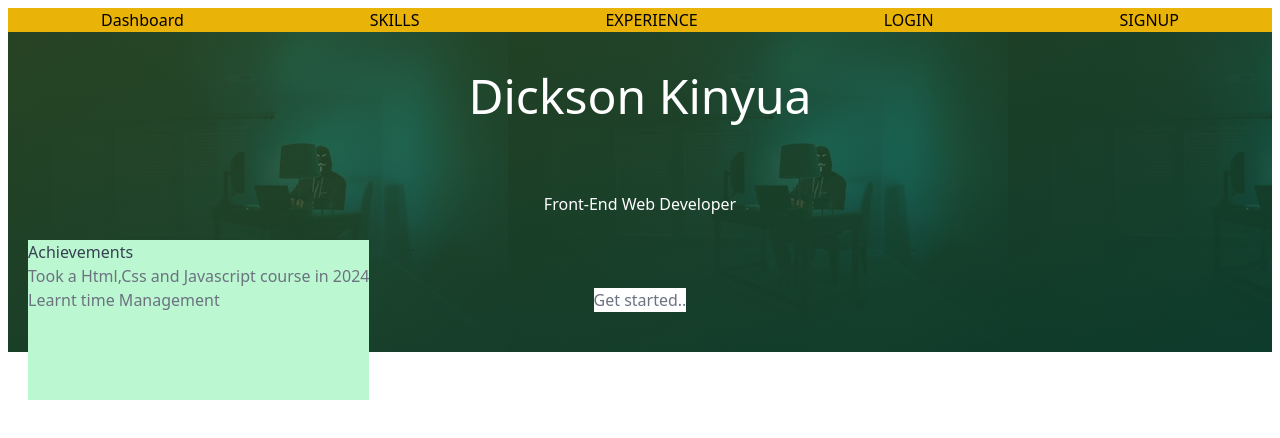
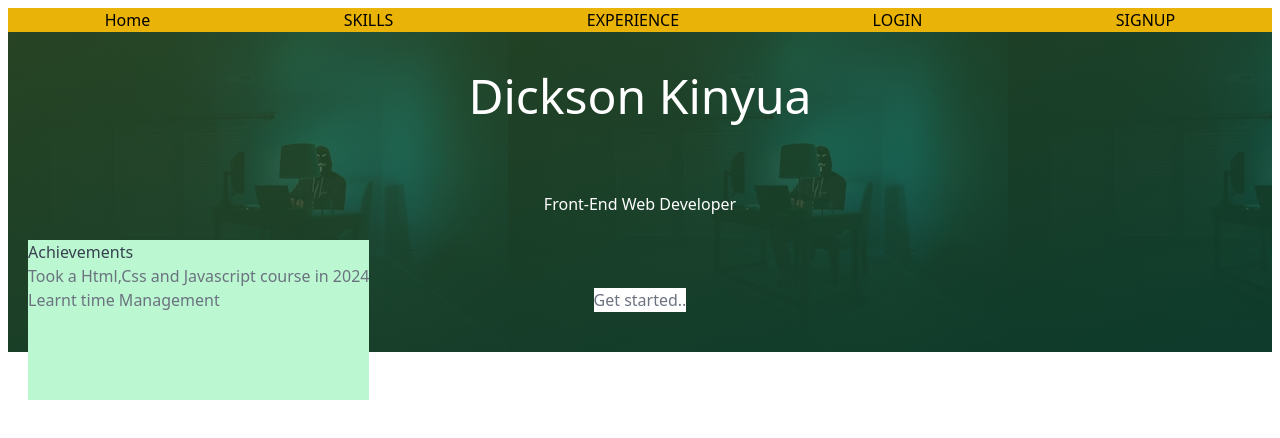
Before and after one commit to caxtonMuthoni/dicksonport, a plain HTML site: page Index.html in a window 1280 px wide. Drawn offline with nearby package versions, Linux system fonts and the light colour scheme.

Commit message:
Edited index.html links

```diff
--- a/Index.html
+++ b/Index.html
@@ -9,7 +9,7 @@
 <body class="p-2">
     <div class="bg-yellow-500 w-full">
         <ul class="flex justify-around">
-            <li><a href="">Dashboard</a></li>
+            <li><a href="">Home</a></li>
             <li><a href="">SKILLS</a></li>
             <li><a href="">EXPERIENCE</a></li>
             <li><a href="">LOGIN</a></li>
```
